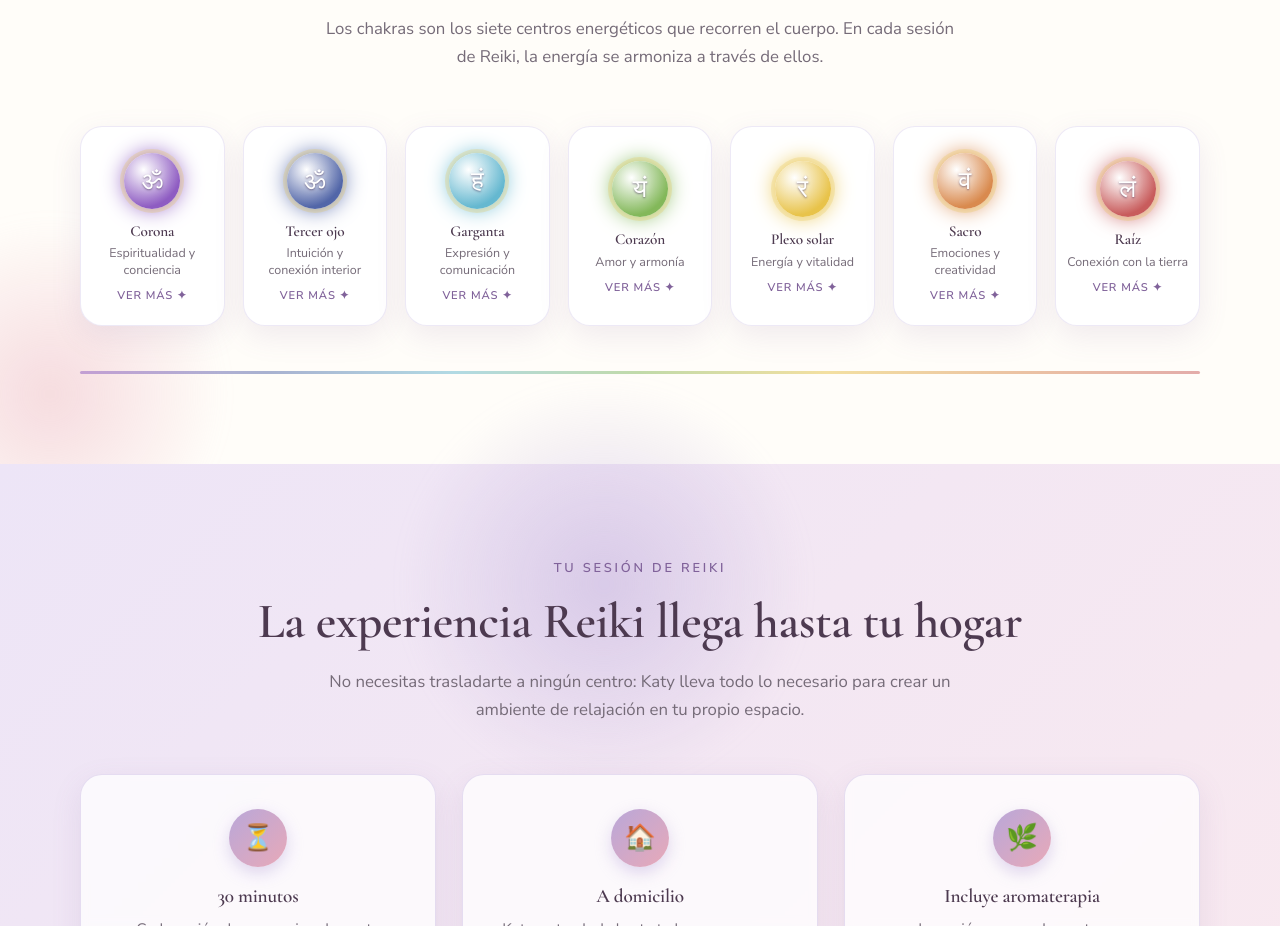
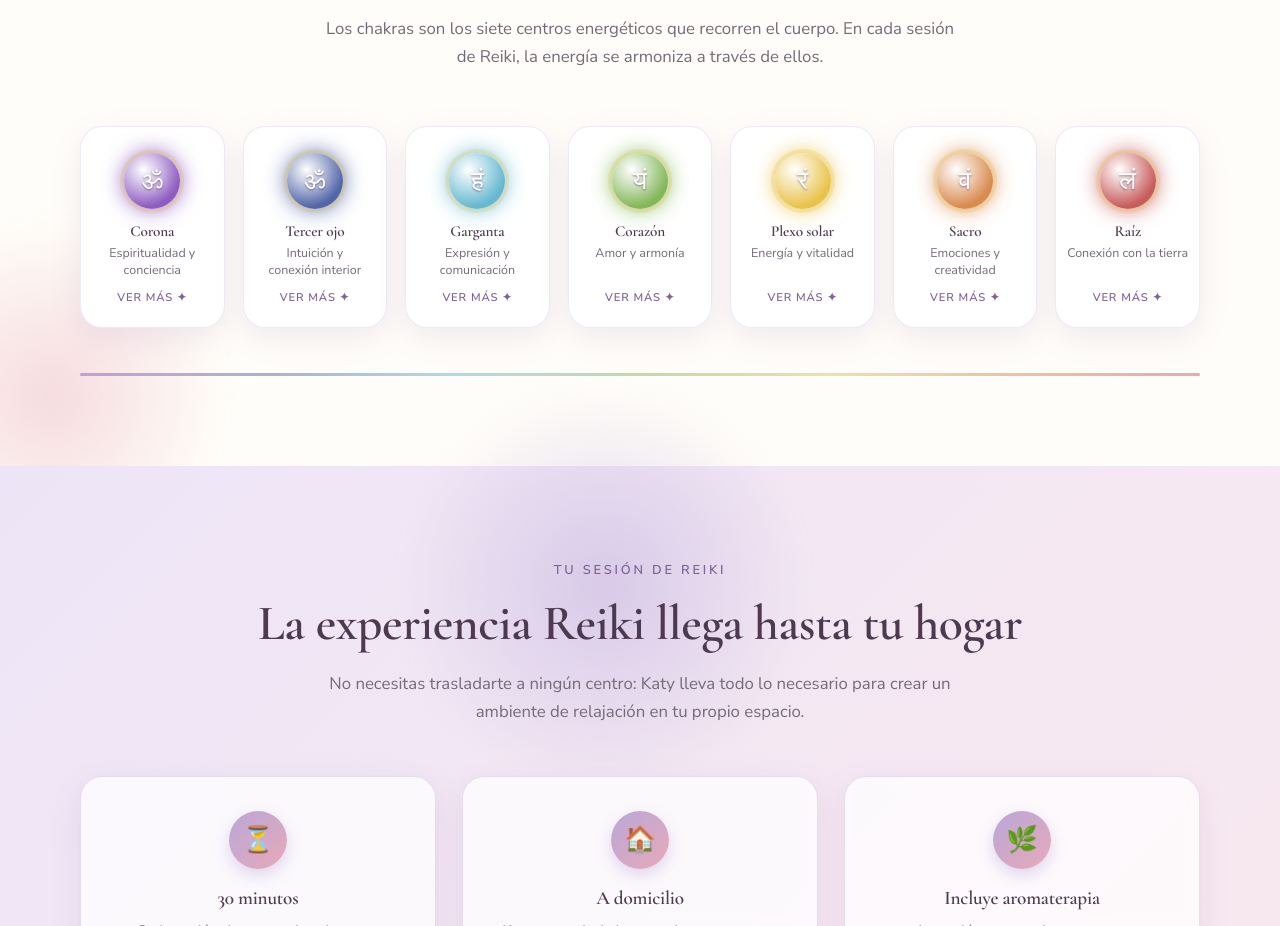
Before and after one commit to soyleomunoz/katyalmadeluz, a plain HTML site: page index.html in a window 1280 px wide. Shown: the part 2560-3486 px from the top of the page. Drawn offline with nearby package versions, Linux system fonts and the light colour scheme.

Commit message:
Alinear elementos de tarjetas de chakras y fijar Ver mas al fondo
Co-Authored-By: Claude Fable 5 <noreply@anthropic.com>

```diff
--- a/index.html
+++ b/index.html
@@ -214,6 +214,7 @@ section>.contenedor{position:relative;z-index:1}
 .chakras{background:var(--blanco-calido);overflow:hidden}
 .grid-chakras{display:grid;grid-template-columns:repeat(7,1fr);gap:18px;margin-top:55px}
 .chakra{
+  display:flex;flex-direction:column;align-items:center;
   text-align:center;padding:26px 10px 22px;border-radius:var(--radio);
   background:#fff;border:1px solid rgba(185,167,217,.25);box-shadow:var(--sombra-suave);
   transition:transform .35s ease;
@@ -235,8 +236,8 @@ button.chakra{cursor:pointer;font-family:var(--fuente-texto);width:100%}
   user-select:none;
 }
 .chakra h3{font-size:.95rem;margin-bottom:4px}
-.chakra p{font-size:.78rem;color:var(--texto-sec)}
-.chakra-ampliar{display:block;margin-top:10px;font-size:.7rem;color:var(--lila-profundo);letter-spacing:.08em;text-transform:uppercase;font-weight:600}
+.chakra p{font-size:.78rem;color:var(--texto-sec);flex-grow:1}
+.chakra-ampliar{display:block;margin-top:auto;padding-top:12px;font-size:.7rem;color:var(--lila-profundo);letter-spacing:.08em;text-transform:uppercase;font-weight:600}
 
 /* ===== Modal de chakras ===== */
 .modal-chakra{
```
